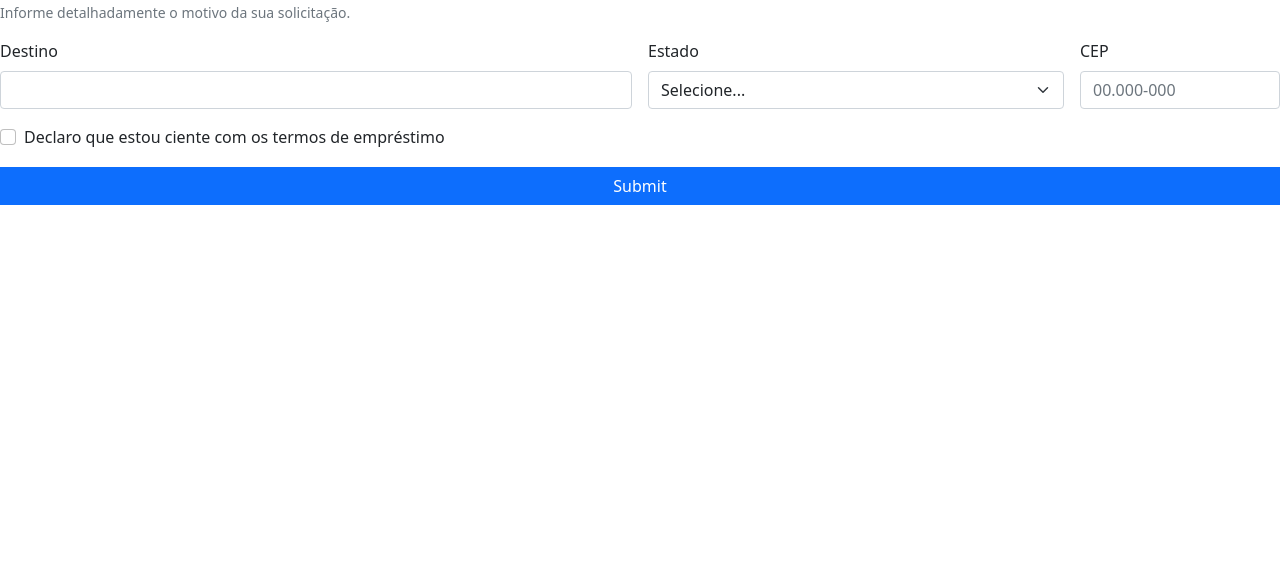
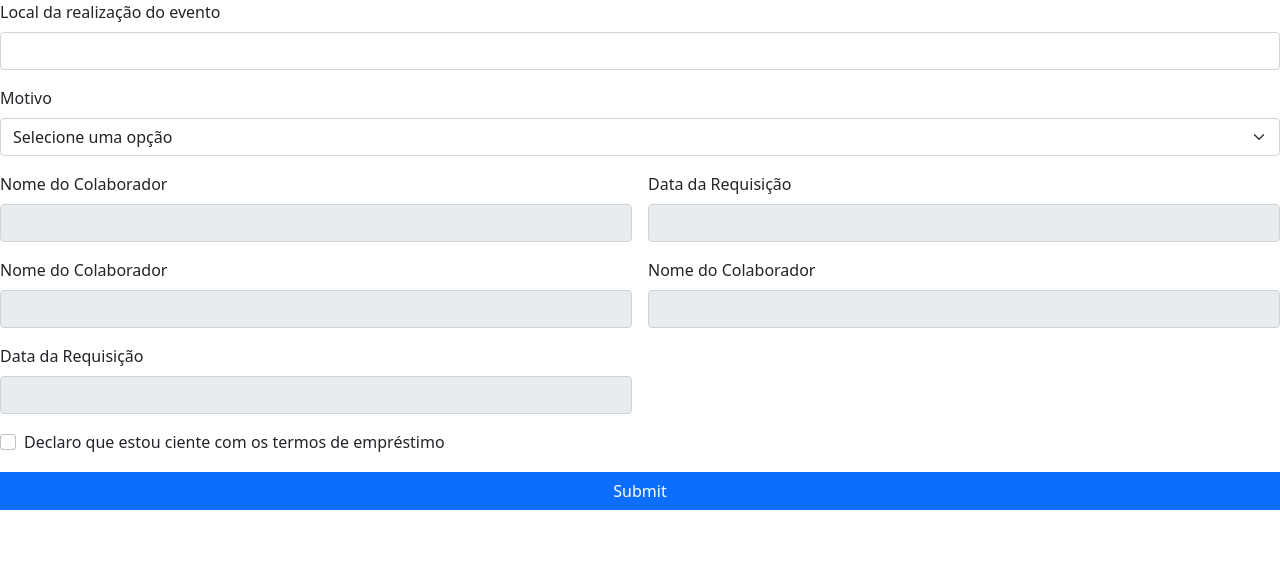
Before and after one commit to GianFTZ/prisma-coffe-forms, a plain HTML site: page src/index.html in a window 1280 px wide. Shown: the part 230-800 px from the top of the page. Drawn offline with nearby package versions, Linux system fonts and the light colour scheme; a script that the page names is missing.

Commit message:
feature: structured front-end forms fields, data fixes

```diff
--- a/src/index.html
+++ b/src/index.html
@@ -26,72 +26,72 @@
 </head>
 <body>
     <form class="row g-3 needs-validation" id="form" novalidate>
+      <!-- HEADER -->
       <h1>Dados do Colaborador</h1>
         <div class="col-md-6">
-          <label for="nomFun" class="form-label">Nome solicitante</label>
+          <!-- NOME -->
+          <label for="nomFun" class="form-label">Nome do Colaborador</label>
           <input type="text" class="form-control" id="nomFun" disabled />
         </div>
         <div class="col-md-6">
-          <label for="emaFun" class="form-label">Email</label>
-          <input type="email" class="form-control" id="emaFun" disabled />
+          <!-- DATA -->
+          <label for="Date" class="form-label">Data da Requisição</label>
+          <input type="email" class="form-control" id="Date" disabled />
         </div>
+        <!-- HEADER -->
+        <h1>Dados do Evento</h1>
         <div class="col-12">
-          <label for="desMot" class="form-label">Motivo solicitação</label>
-          <input type="text" class="form-control" id="desMot" />
-          <div id="desMot" class="form-text">
+          <!-- Local da realização do evento  -->
+          <label for="adress" class="form-label">Local da realização do evento</label>
+          <input type="text" class="form-control" id="adress" />
+        </div>
+        <div class="col-md-12">
+          <label for="nomDes" class="form-label">Motivo</label>
+          <select type="text" class="form-select" id="nomDes">
+            <option selected>Selecione uma opção</option>
+            <option value="">Visita Técnica</option>
+            <option value="">Reunião</option>
+            <option value="">Treinamento</option>
+            <option value="">outros</option>
+          </select>
+          <!-- <div id="desMot" class="form-text">
             Informe detalhadamente o motivo da sua solicitação.
-          </div>
+          </div> -->
+        </div>
+        <div class="invalid-feedback col-12">
+          <!-- Outros  -->
+          <label for="others" class="form-label">Outros</label>
+          <input type="text" class="form-control" id="others" />
+        </div>
+
+        <!-- datas do evento -->
+        <div class="col-md-6">
+          <!-- Inicio do evento -->
+          <label for="nomFun" class="form-label">Nome do Colaborador</label>
+          <input type="text" class="form-control" id="nomFun" disabled />
         </div>
         <div class="col-md-6">
-          <label for="nomDes" class="form-label">Destino</label>
-          <input type="text" class="form-control" id="nomDes" />
+          <!-- fim do evento -->
+          <label for="Date" class="form-label">Data da Requisição</label>
+          <input type="email" class="form-control" id="Date" disabled />
         </div>
-        <div class="col-md-4">
-          <label for="estDes" class="form-label">Estado</label>
-          <select id="estDes" class="form-select">
-            <option selected>Selecione...</option>
-            <option value="Acre - AC">Acre - AC</option>
-            <option value="Alagoas - AL">Alagoas - AL</option>
-            <option value="Amapá - AP">Amapá - AP</option>
-            <option value="Amazonas - AM">Amazonas - AM</option>
-            <option value="Bahia - BA">Bahia - BA</option>
-            <option value="Ceará - CE">Ceará - CE</option>
-            <option value="Espírito Santo - ES">Espírito Santo - ES</option>
-            <option value="Goiás - GO">Goiás - GO</option>
-            <option value="Maranhão - MA">Maranhão - MA</option>
-            <option value="Mato Grosso - MT">Mato Grosso - MT</option>
-            <option value="Mato Grosso do Sul - MS">
-              Mato Grosso do Sul - MS
-            </option>
-            <option value="Minas Gerais - MG">Minas Gerais - MG</option>
-            <option value="Pará - PA">Pará - PA</option>
-            <option value="Paraíba - PB">Paraíba - PB</option>
-            <option value="Paraná - PR">Paraná - PR</option>
-            <option value="Pernambuco - PE">Pernambuco - PE</option>
-            <option value="Piauí - PI">Piauí - PI</option>
-            <option value="Rio de Janeiro - RJ">Rio de Janeiro - RJ</option>
-            <option value="Rio Grande do Norte - RN">
-              Rio Grande do Norte - RN
-            </option>
-            <option value="Rio Grande do Sul - RS">Rio Grande do Sul - RS</option>
-            <option value="Rondônia - RO">Rondônia - RO</option>
-            <option value="Roraima - RR">Roraima - RR</option>
-            <option value="Santa Catarina - SC">Santa Catarina - SC</option>
-            <option value="São Paulo - SP">São Paulo - SP</option>
-            <option value="Sergipe - SE">Sergipe - SE</option>
-            <option value="Tocantins - TO">Tocantins - TO</option>
-            <option value="Distrito Federal - DF">Distrito Federal - DF</option>
-          </select>
+        <!-- Valores -->
+        <div class="col-md-6">
+          <!-- Custo unitario -->
+          <label for="nomFun" class="form-label">Nome do Colaborador</label>
+          <input type="text" class="form-control" id="nomFun" disabled />
         </div>
-        <div class="col-md-2">
-          <label for="numCep" class="form-label">CEP</label>
-          <input
-            type="text"
-            class="form-control"
-            id="numCep"
-            placeholder="00.000-000"
-          />
+        <div class="col-md-6">
+          <!-- Quantidade de pessoas -->
+          <label for="nomFun" class="form-label">Nome do Colaborador</label>
+          <input type="text" class="form-control" id="nomFun" disabled />
         </div>
+        <div class="col-md-6">
+          <!-- Custo total -->
+          <label for="Date" class="form-label">Data da Requisição</label>
+          <input type="email" class="form-control" id="Date" disabled />
+        </div>
+
         <div class="col-12">
           <div class="form-check">
             <input
--- a/src/main.js
+++ b/src/main.js
@@ -4,14 +4,19 @@ this.workflowCockpit = workflowCockpit({
     // onError: _onError,
 })
 
-function _init (data, info) {
+
+
+function _init(data, info) {
+  let date = new Date();
+  let formatedDate = ((date.getDate() )) + '/' + ((date.getMonth() + 1)) + "/" + date.getFullYear() + ' ' + date.getHours() + ':' + date.getMinutes();
     console.log("iniciei")
     const { initialVariables } = data.loadContext;
     console.log(initialVariables);
 
     info.getUserData().then((userData) => {
+        document.getElementById("Date").setAttribute("value", formatedDate);
         document.getElementById("nomFun").setAttribute("value", userData.fullname)
-        document.getElementById("emaFun").setAttribute("value", userData.email);
+        // document.getElementById("emaFun").setAttribute("value", userData.email);
     }).then(() => {
         info.getPlatformData().then(function (platformData) {
             console.log(platformData)
```
